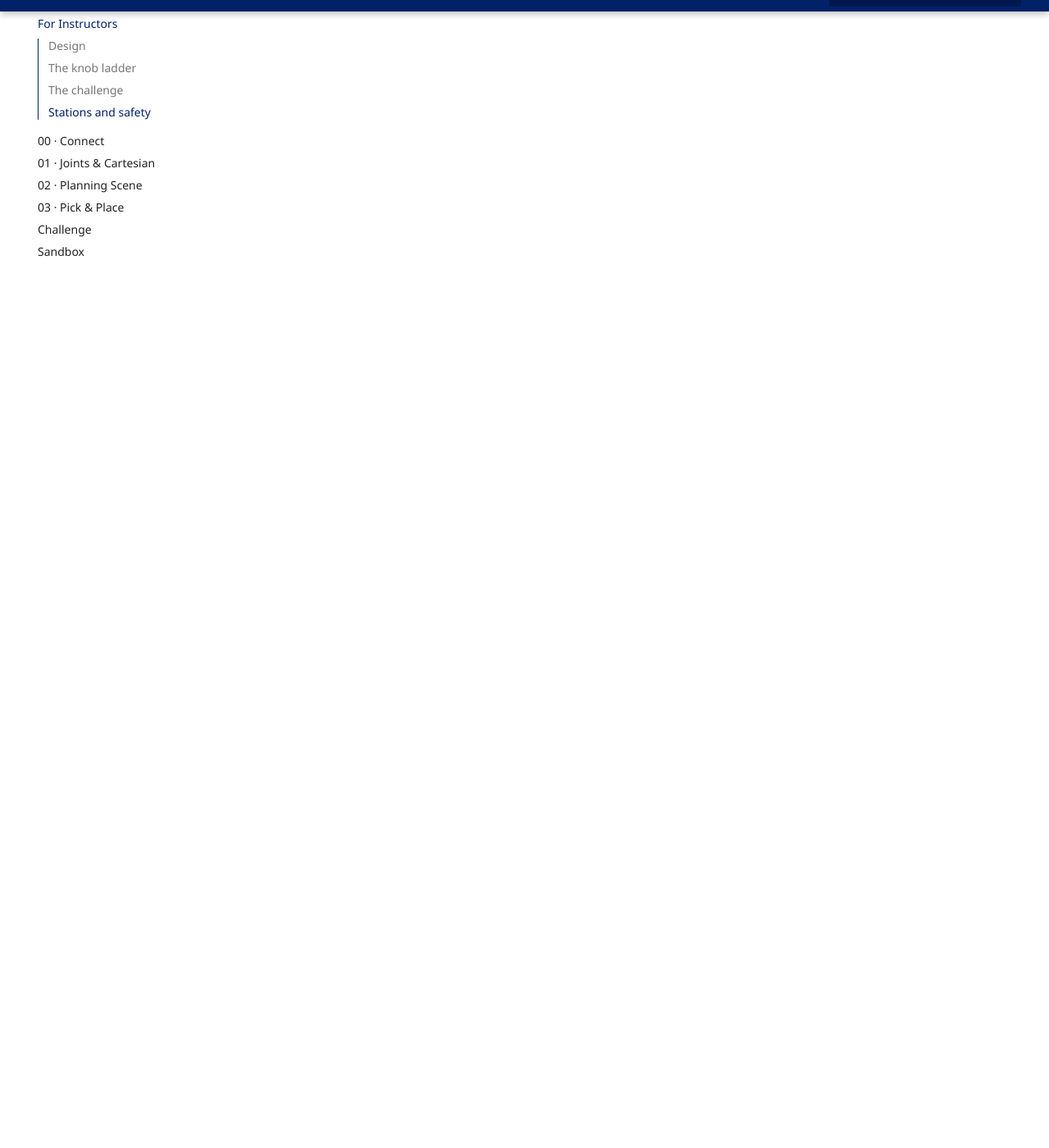
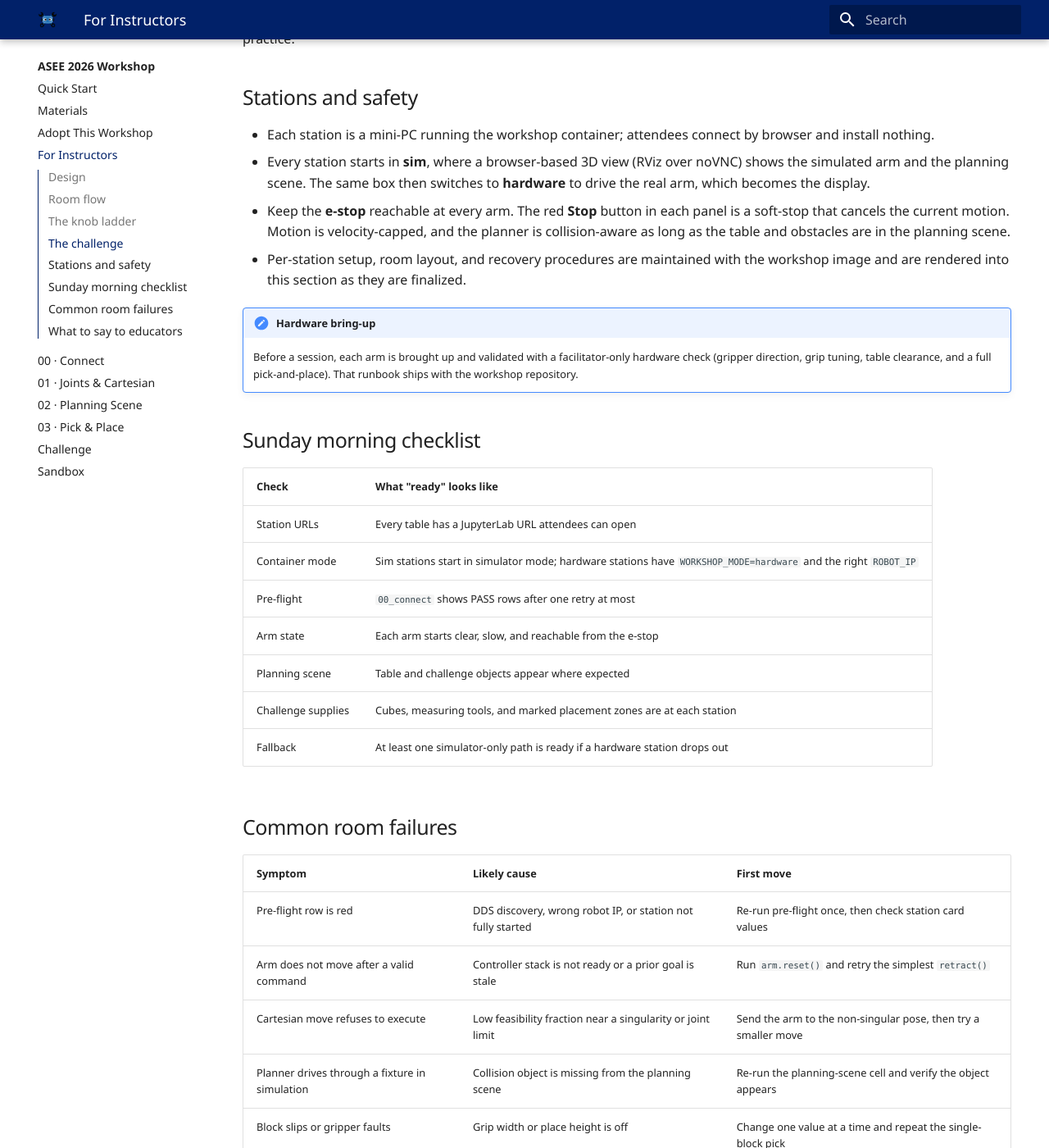
Before and after one commit to MEMS-Intro-to-Robotics/MEMS-Intro-to-Robotics.github.io, an MkDocs documentation site: the page built from docs/asee2026/for-instructors.md, in a window 1280 px wide and 1400 px high, scrolled down 1642 px. Shown: the whole window at 82% size. Built offline with MkDocs 1.6.1 and Material for MkDocs 9.7.7, drawn with Linux system fonts in a browser that asks for light colours; some of the changed text lies outside the part shown.

Commit message:
Add ASEE workshop adoption resources

```diff
--- a/docs/asee2026/for-instructors.md
+++ b/docs/asee2026/for-instructors.md
@@ -14,6 +14,21 @@
 Attendees never write ROS code. They turn labeled knobs (ipywidgets) that map to meaningful
 robot behavior, and the `workshop_core` helper package owns all the ROS 2 and MoveIt
 integration underneath. Those who want to go further can drop into Python and extend it.
+
+## Room flow
+
+| Time | Segment | Facilitator job |
+|---|---|---|
+| 0:00-0:10 | Arrival and station check | Get everyone into JupyterLab and confirm the first pre-flight runs |
+| 0:10-0:30 | 00 Connect | Keep first motion slow, visible, and boring |
+| 0:30-0:55 | 01 Joints & Cartesian | Ask people to predict which Cartesian moves will fail before they press Execute |
+| 0:55-1:20 | 02 Planning scene | Emphasize that the planner avoids only objects in the scene |
+| 1:20-1:55 | 03 Pick & place | Give teams time to tune grip and height, one variable at a time |
+| 1:55-2:25 | Challenge | Judge standing height and enforce station safety |
+| 2:25-2:30 | Wrap | Point educators to [Materials](materials.md), [Adopt This Workshop](adopt.md), and [Sandbox](99_sandbox.md) |
+
+The exact timing can flex, but do not rush `00_connect`. A calm first motion buys trust
+for the rest of the session.
 
 ## The knob ladder
 
@@ -58,3 +73,42 @@
     Before a session, each arm is brought up and validated with a facilitator-only hardware
     check (gripper direction, grip tuning, table clearance, and a full pick-and-place). That
     runbook ships with the workshop repository.
+
+## Sunday morning checklist
+
+| Check | What "ready" looks like |
+|---|---|
+| Station URLs | Every table has a JupyterLab URL attendees can open |
+| Container mode | Sim stations start in simulator mode; hardware stations have `WORKSHOP_MODE=hardware` and the right `ROBOT_IP` |
+| Pre-flight | `00_connect` shows PASS rows after one retry at most |
+| Arm state | Each arm starts clear, slow, and reachable from the e-stop |
+| Planning scene | Table and challenge objects appear where expected |
+| Challenge supplies | Cubes, measuring tools, and marked placement zones are at each station |
+| Fallback | At least one simulator-only path is ready if a hardware station drops out |
+
+## Common room failures
+
+| Symptom | Likely cause | First move |
+|---|---|---|
+| Pre-flight row is red | DDS discovery, wrong robot IP, or station not fully started | Re-run pre-flight once, then check station card values |
+| Arm does not move after a valid command | Controller stack is not ready or a prior goal is stale | Run `arm.reset()` and retry the simplest `retract()` |
+| Cartesian move refuses to execute | Low feasibility fraction near a singularity or joint limit | Send the arm to the non-singular pose, then try a smaller move |
+| Planner drives through a fixture in simulation | Collision object is missing from the planning scene | Re-run the planning-scene cell and verify the object appears |
+| Block slips or gripper faults | Grip width or place height is off | Change one value at a time and repeat the single-block pick |
+| Challenge stack falls | Coordinates are noisy or cubes are too close | Count the last standing cube, then let the team adjust layout |
+
+## What to say to educators
+
+This workshop is intentionally more scaffolded than the student labs. The point is to let
+faculty experience the full hardware integration loop quickly, then show where the full
+course asks students to take ownership:
+
+| Workshop layer | Full-course version |
+|---|---|
+| Sliders and buttons | Students write ROS 2 Python nodes |
+| Helper-owned MoveIt calls | Students inspect and modify MoveIt scripts |
+| Prebuilt planning scene | Students add and update collision objects |
+| Guided challenge | Students debug sequencing, geometry, and failure modes |
+
+That contrast is worth naming out loud. It turns the workshop from a demo into a teaching
+model: show the system first, then remove scaffolding with intent.
--- a/mkdocs.yml
+++ b/mkdocs.yml
@@ -65,6 +65,8 @@
   - ASEE 2026 Workshop:
       - asee2026/index.md
       - Quick Start: asee2026/quickstart.md
+      - Materials: asee2026/materials.md
+      - Adopt This Workshop: asee2026/adopt.md
       - For Instructors: asee2026/for-instructors.md
       - 00 · Connect: asee2026/00_connect.md
       - 01 · Joints & Cartesian: asee2026/01_joint_and_cartesian.md
```
Also changed, not shown: docs/asee2026/adopt.md (added, +69 -0 lines), docs/asee2026/index.md (+49 -0 lines), docs/asee2026/materials.md (added, +57 -0 lines), docs/index.md (+6 -1 lines).
